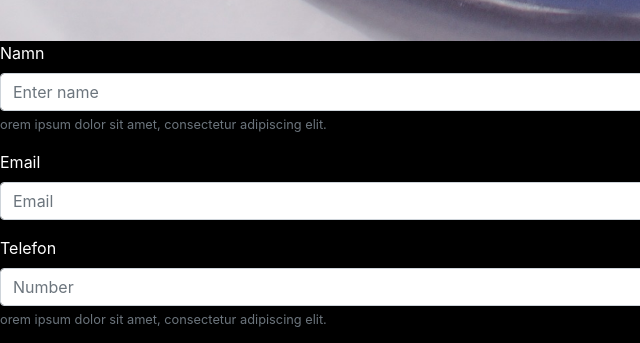
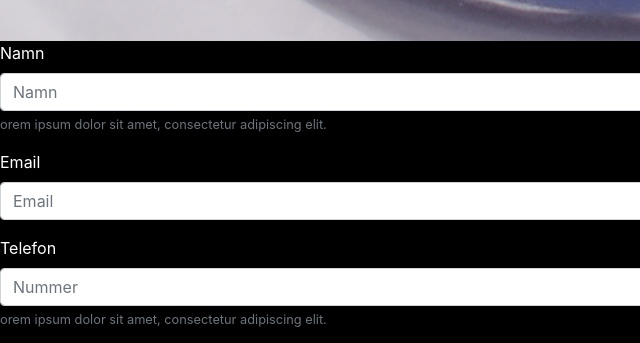
Before and after one commit to excitee/excitee.github.io, a plain HTML site: page index.html in a window 1280 px wide. Shown: the part 4721-5064 px from the top of the page, 0-640 px from the left. Drawn offline with nearby package versions, Linux system fonts and the light colour scheme.

Commit message:
Update index.html

```diff
--- a/index.html
+++ b/index.html
@@ -115,7 +115,7 @@
 <form class="form">
   <div class="form-group">
     <label for="exampleInputEmail1">Namn</label>
-    <input type="name" class="form-control" id="exampleInputEmail1" aria-describedby="emailHelp" placeholder="Enter name">
+    <input type="name" class="form-control" id="exampleInputEmail1" aria-describedby="emailHelp" placeholder="Namn">
     <small id="emailHelp" class="form-text text-muted">orem ipsum dolor sit amet, consectetur adipiscing elit.</small>
   </div>
   <div class="form-group">
@@ -124,7 +124,7 @@
   </div>
 <div class="form-group">
     <label for="exampleInputEmail1">Telefon</label>
-    <input type="number" class="form-control" id="exampleInputEmail1" aria-describedby="emailHelp" placeholder="Number">
+    <input type="number" class="form-control" id="exampleInputEmail1" aria-describedby="emailHelp" placeholder="Nummer">
     <small id="emailHelp" class="form-text text-muted">orem ipsum dolor sit amet, consectetur adipiscing elit.</small>
   </div>
   <div class="form-check">
```
